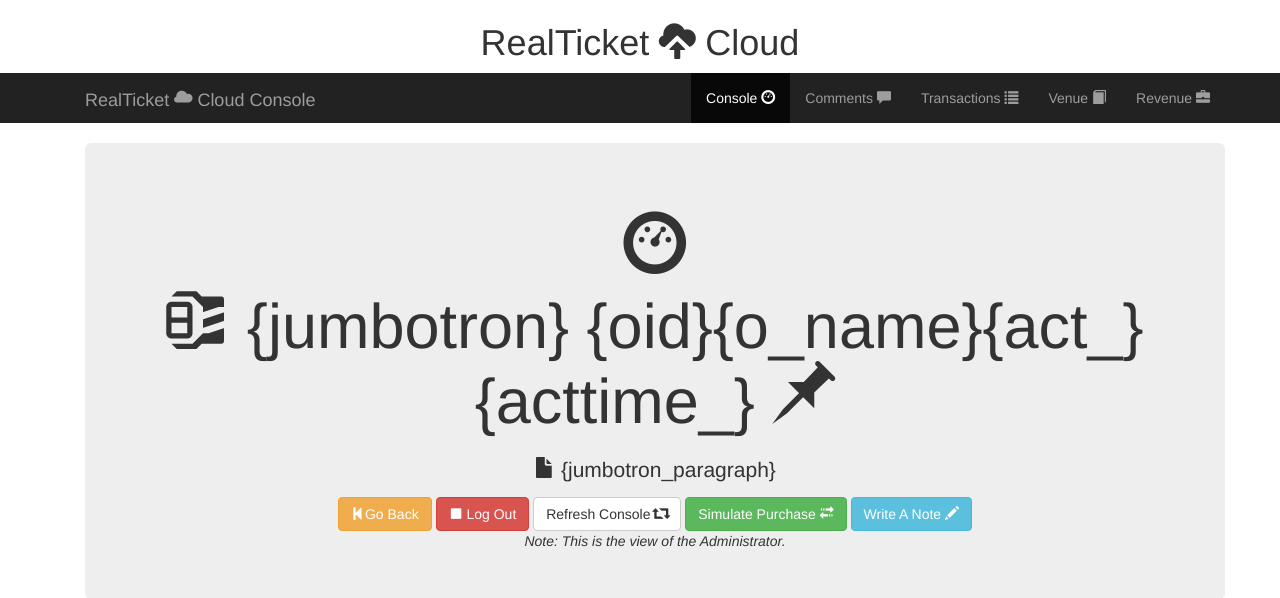
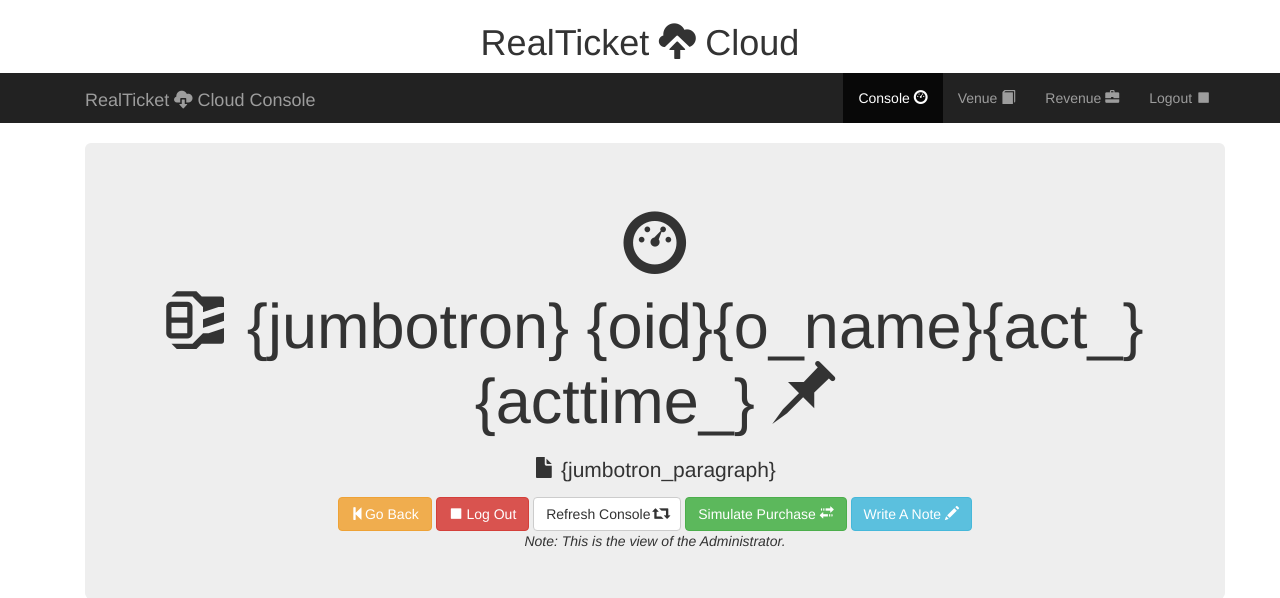
Before and after one commit to montycpython/ticketsnov1, a Flask app: page /purchaseprocess in a window 1280 px wide. Shown: the top 598 px of the page. Run offline with Flask 2, Linux system fonts and the light colour scheme; the visitor is signed in with stand-in values (Sample User, id 1); some libraries are stand-ins or nearby versions.

Commit message:
Updated modified files

```diff
--- a/templates/hello.html
+++ b/templates/hello.html
@@ -1,4 +1,4 @@
-{% extends 'template.html'%}
+{% extends 'oct16.html'%}
 {% block content %}
 <br />
 <div class="jumbotron">
--- a/templates/oct16.html
+++ b/templates/oct16.html
@@ -21,7 +21,7 @@ RealConsole&trade;
 
 <div class="navbar-inverse navbar-static-top">
 	<div class="container">
-	                <a href="#" class="navbar-brand">RealTicket <span class="glyphicon glyphicon-cloud"></span> Cloud Console</a>
+	                <a href="#" class="navbar-brand">RealTicket <span class="glyphicon glyphicon-cloud-download"></span> Cloud Console</a>
 	        <button class="navbar-toggle" data-toggle="collapse"data-target=".navHeaderCollapse">
 	                        <span class="icon-bar"></span>
 	                        <span class="icon-bar"></span>
@@ -33,10 +33,9 @@ RealConsole&trade;
 	                <div class="collapse navbar-collapse navHeaderCollapse">
 						 <ul class="nav navbar-nav navbar-right">
 						  <li class="active"><a href="#">Console <span class="glyphicon glyphicon-dashboard"></span></a></li>
-						  <li><a href="#">Comments <span class="glyphicon glyphicon-comment"></span></a></li>
-						  <li><a href="#">Transactions <span class="glyphicon glyphicon-list"></span></a></li>
 						  <li><a href="#">Venue <span class="glyphicon glyphicon-book"></span></a></li>
 						  <li><a href="#">Revenue <span class="glyphicon glyphicon-briefcase"></span></a></li>
+						  <li><a href="/logout">Logout <span class="glyphicon glyphicon-stop"></span></a></li>
 						 </ul>
 					</div>
 	     </div>
```
